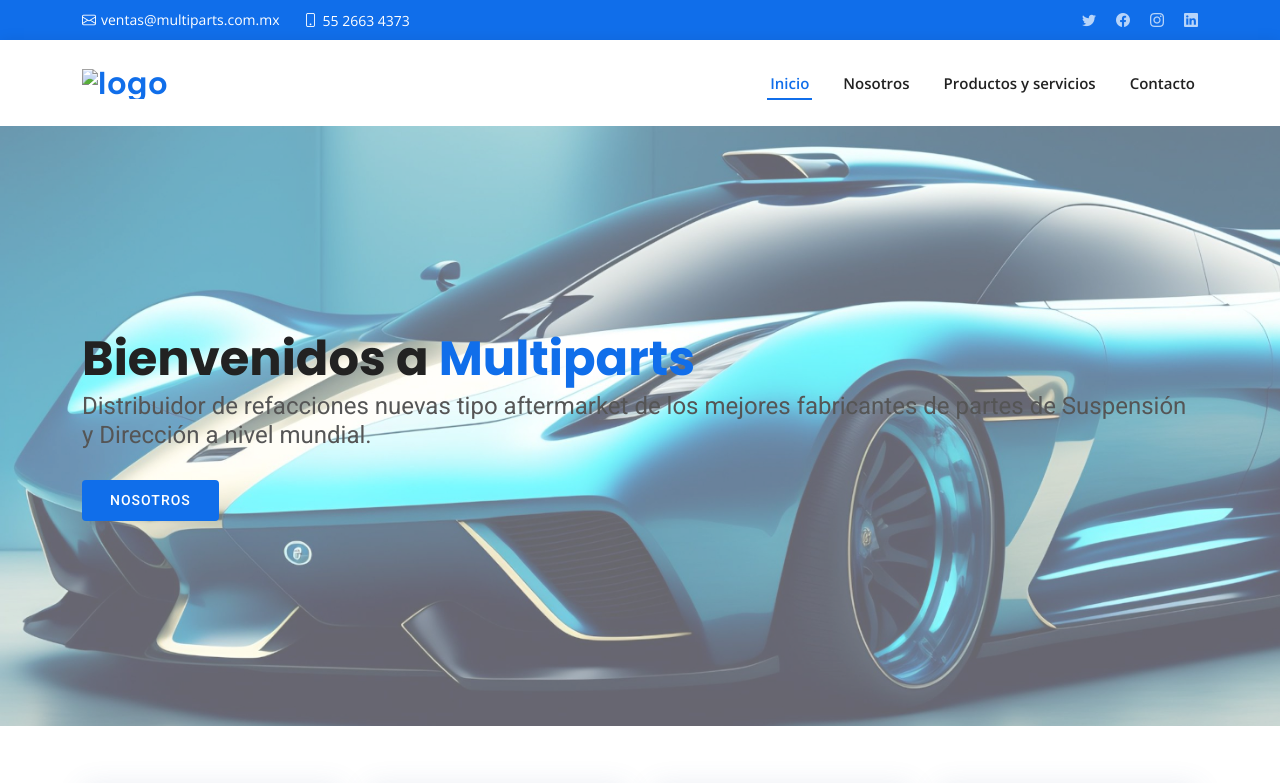
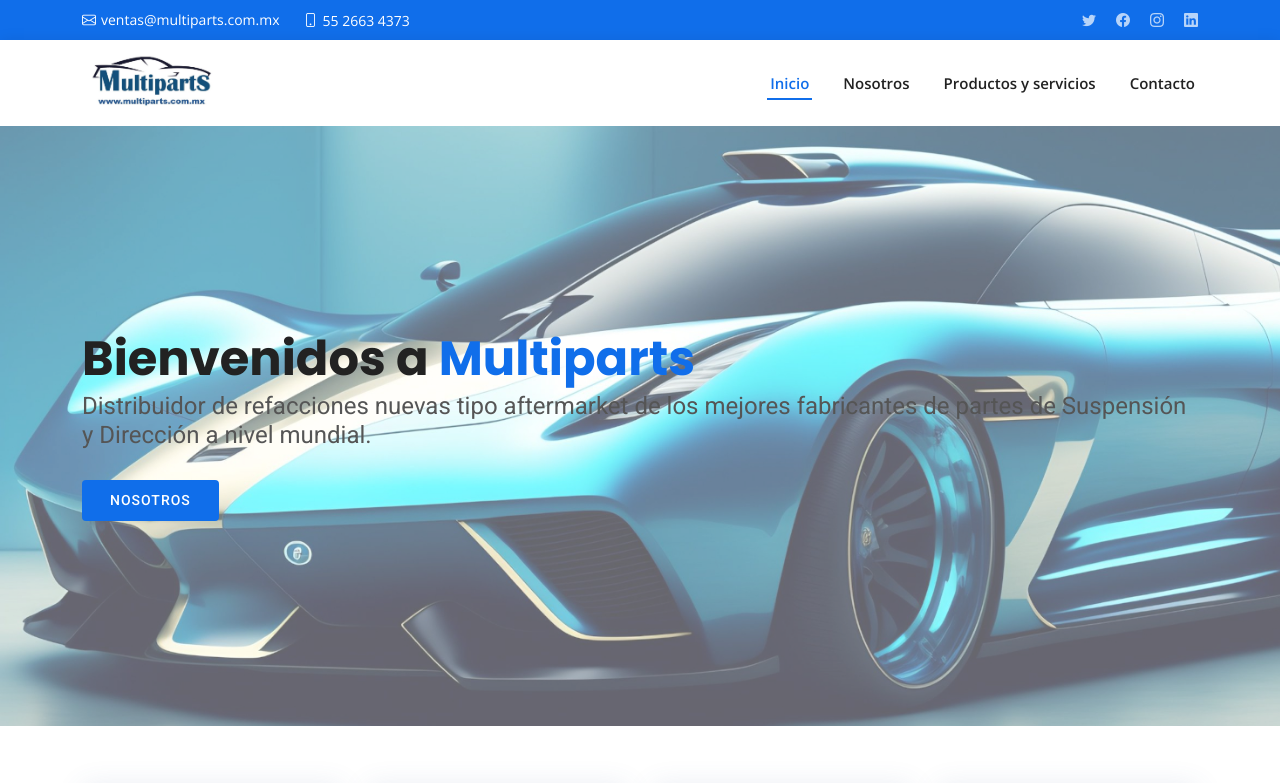
Before and after one commit to hmvsoluciones/multiparts, a plain HTML site: page index.html in a window 1280 px wide. Shown: the top 783 px of the page. Drawn offline with nearby package versions, Linux system fonts and the light colour scheme; the site is published under a folder, as on GitHub Pages, so addresses that start at the root find nothing.

Commit message:
version 1 multiparts

```diff
--- a/index.html
+++ b/index.html
@@ -64,7 +64,7 @@
       </h1>-->
       <!-- Uncomment below if you prefer to use an image logo -->
       <!-- <a href="index.html" class="logo"><img src="assets/img/logo.png" alt=""></a>-->
-      <a href="index.html" class="logo"><img src="/assets/img/logo.png" alt="logo" /></a>
+      <a href="index.html" class="logo"><img src="assets/img/logo.png" alt="logo" /></a>
 
       <nav id="navbar" class="navbar">
         <ul>
@@ -412,7 +412,7 @@
         <div class="row">
 
           <div class="col-lg-3 col-md-6 footer-contact">
-              <strong><a href="index.html" class="logo"><img style="width: 150px;" src="/assets/img/logo.png" alt="logo" /></a></strong>
+              <strong><a href="index.html" class="logo"><img style="width: 150px;" src="assets/img/logo.png" alt="logo" /></a></strong>
               <br />
               <strong>Tel:</strong> 55 2231 3305<br>
               <strong>Email:</strong> ventas@multiparts.com.mx<br>
```
